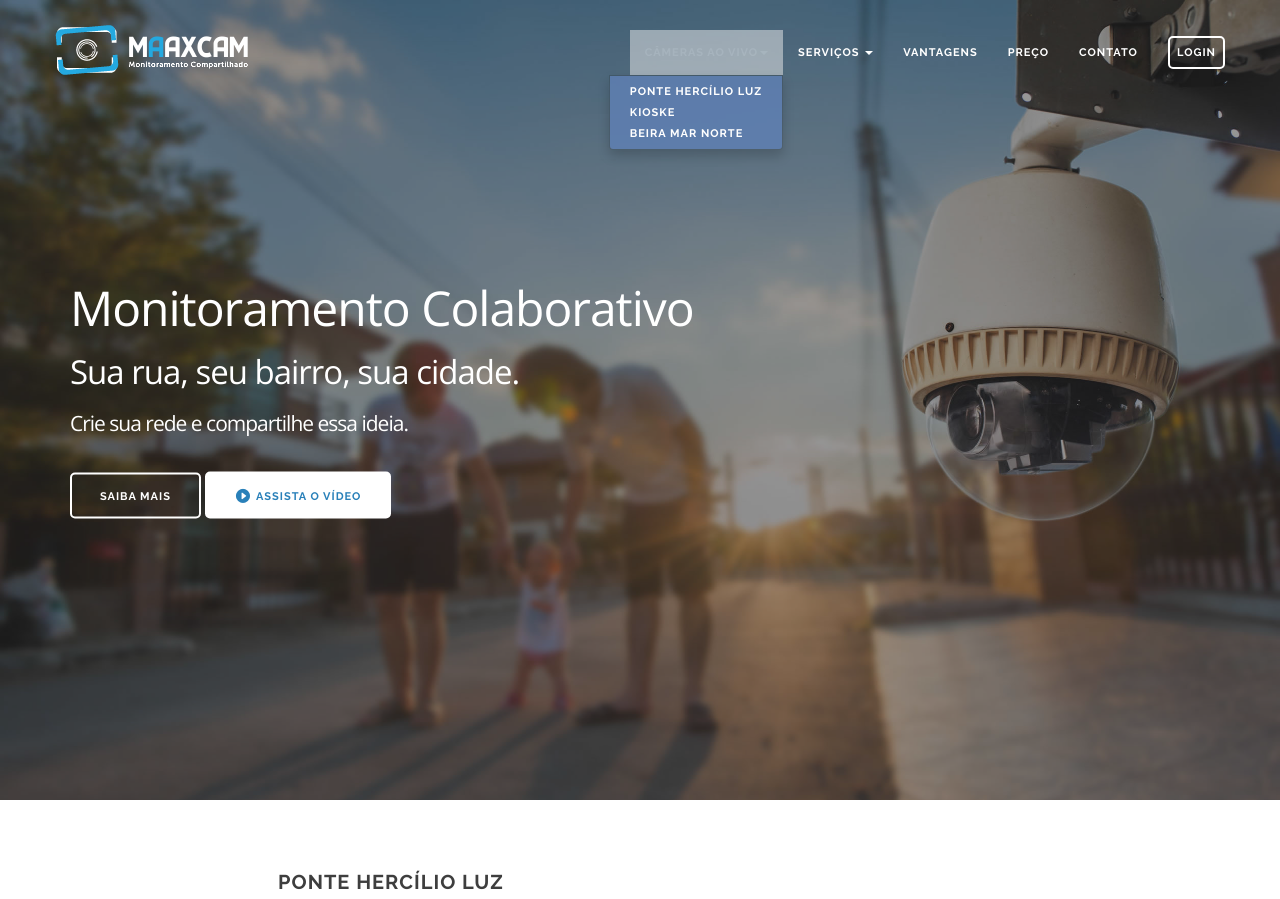
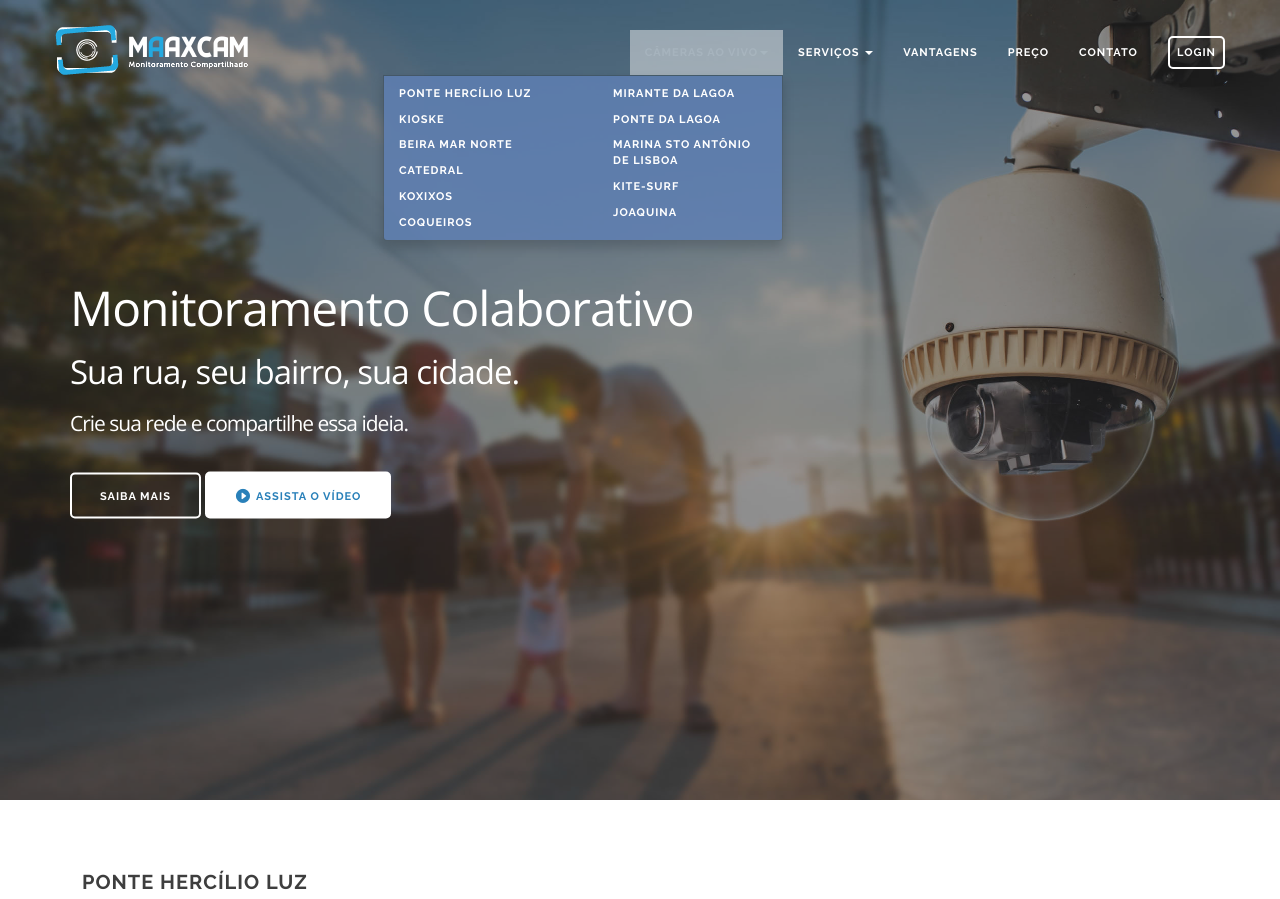
Before and after one commit to deniltond/maaxcam, a Django app: page / in a window 1280 px wide, after a click on "CÂMERAS AO VIVO". Shown: the top 899 px of the page. Run offline with Django 3.2, Linux system fonts and the light colour scheme; parts of the project's set-up code (start-up, migrations or seed data) failed here and were passed over; some libraries are stand-ins or nearby versions.

Commit message:
alteracoes 22/07 4

```diff
--- a/maaxcam/templates/front/index.html
+++ b/maaxcam/templates/front/index.html
@@ -146,7 +146,7 @@
  -->
                                         <!-- <li class="dropdown"> -->
 
-                                        <li class="dropdown">
+<!--                                         <li class="dropdown">
                                         <a href="javascript:void(0);" class="dropdown-toggle" data-toggle="dropdown">
                                           Câmeras ao vivo<b class="caret"></b>
                                         </a>
@@ -155,7 +155,44 @@
                                           <li><a href="#cameras" class="scrollto" onclick="$('#slide2').click();">Kioske</a></li>
                                           <li><a href="#cameras" class="scrollto" onclick="$('#slide3').click();">Beira Mar Norte</a></li>
                                           </ul>
-                                      </li>
+                                      </li> -->
+
+
+
+              <li class="dropdown">
+	            <!-- <a href="#" class="dropdown-toggle" data-toggle="dropdown">Three Column <b class="caret"></b></a> -->
+	            <a href="javascript:void(0);" class="dropdown-toggle" data-toggle="dropdown">
+                                          Câmeras ao vivo<b class="caret"></b>
+                                        </a>
+	            <ul class="dropdown-menu multi-column columns-2">
+		            <div class="row">
+			            <div class="col-sm-6">
+				            <ul class="multi-column-dropdown">
+								<li><a href="#cameras" class="scrollto" onclick="$('#slide1').click();">Ponte Hercílio Luz</a></li>
+                                <li><a href="#cameras" class="scrollto" onclick="$('#slide2').click();">Kioske</a></li>
+                                <li><a href="#cameras" class="scrollto" onclick="$('#slide3').click();">Beira Mar Norte</a></li>
+                                <li><a href="#cameras" class="scrollto" onclick="$('#slide4').click();">Catedral</a></li>
+                                <li><a href="#cameras" class="scrollto" onclick="$('#slide6').click();">Koxixos</a></li>
+
+<!-- 					            <li class="divider"></li>
+ -->
+ 					            <li><a href="#cameras" class="scrollto" onclick="$('#slide5').click();">Coqueiros</a></li>
+
+				            </ul>
+			            </div>
+			            <div class="col-sm-6">
+				            <ul class="multi-column-dropdown">
+								<li><a href="#cameras" class="scrollto" onclick="$('#slide7').click();">Mirante da Lagoa</a></li>
+                                <li><a href="#cameras" class="scrollto" onclick="$('#slide8').click();">Ponte da Lagoa</a></li>
+                                <li><a href="#cameras" class="scrollto" onclick="$('#slide9').click();">Marina Sto Antônio de Lisboa</a></li>
+                                <li><a href="#cameras" class="scrollto" onclick="$('#slide10').click();">Kite-Surf</a></li>
+					            <li><a href="#cameras" class="scrollto" onclick="$('#slide11').click();">Joaquina</a></li>
+
+				            </ul>
+			            </div>
+
+	            </ul>
+	        </li>
 
 
 
@@ -319,9 +356,11 @@
                 </div><!-- /End Wrapper -->
             </div><!-- /End Container -->
 
-
-            <div class="row row-centered">
-                <div class="col-md-8" style="text-align:center; max-width:800px;" >
+<div class="container">
+<div class="row">
+
+    <div class="col-lg-8 col-xs-offset-0 gauche">
+
 
                 <h5 id="currentSlide_title" style="font-size: 20px; margin-top: -25px; margin-left: 12px;">Ponte Hercílio Luz</h5>
 				<div class="well" style="padding: 0;">
@@ -498,20 +537,20 @@
 
 
 
-
-
-
-                </div>
-
-                <div class="col-md-4 col-centered">
-
-                  <img src="{% static 'assets/images/flyer_small.jpg'%}" alt="" class="img-responsive">
+    </div>
+
+    <div class="col-lg-4 corps">
+                      <img src="{% static 'assets/images/flyer_small.jpg'%}" alt="" class="img-responsive">
 
                   <div id="propaganda_slide" style="margin-top: 20px; margin-left: 50px;">
                     <img src="{% static 'assets/images/publicidade_ponte.jpg'%}" class="img-responsive">
                   </div>
-                </div>
-           </div>
+    </div>
+
+</div>
+</div>
+
+
 
 
         </section>
--- a/static/dist/assets/css/style.css
+++ b/static/dist/assets/css/style.css
@@ -1006,6 +1006,50 @@ opacity: 0.5;
 }
 
 
+
+.dropdown-menu {
+	min-width: 200px;
+}
+.dropdown-menu.columns-2 {
+	min-width: 400px;
+}
+.dropdown-menu.columns-3 {
+	min-width: 600px;
+}
+.dropdown-menu li a {
+	padding: 5px 15px;
+	/* font-weight: 300; */
+}
+
+
+.multi-column-dropdown {
+	list-style: none;
+}
+.multi-column-dropdown li a {
+	display: block;
+	clear: both;
+	line-height: 1.428571429;
+	/* color: #333; */
+	white-space: normal;
+}
+.multi-column-dropdown li a:hover {
+	text-decoration: none;
+/* 	color: #262626;
+	background-color: #f5f5f5; */
+}
+
+@media (max-width: 767px) {
+	.dropdown-menu.multi-column {
+		min-width: 240px !important;
+		overflow-x: hidden;
+	}
+}
+
+
+
+
+
+
 .tab-features .etabs{
     display: table;
     text-align: center;
--- a/static/dist/assets/js/janelas.js
+++ b/static/dist/assets/js/janelas.js
@@ -58,7 +58,7 @@ $('.cameras').slick({
   dots: false,
   infinite: true,
   speed: 300,
-//  slidesToShow: 4,
+  slidesToShow: 5,
   slidesToScroll: 1,
   adaptiveHeight: true,
   onAfterChange : makeFullLink,
```
